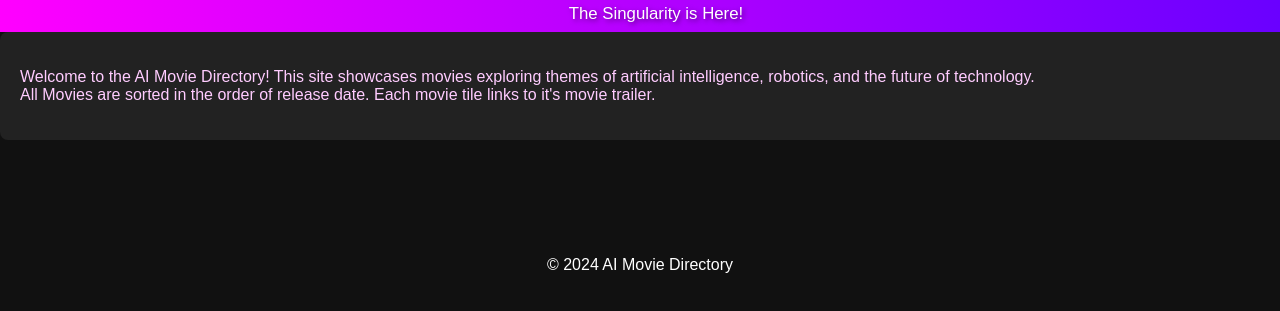
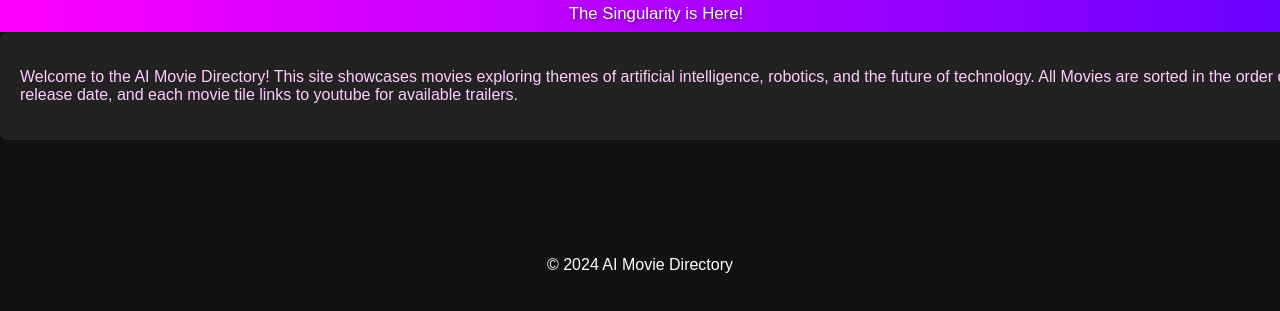
Before and after one commit to TacoTuesday365/ai-movie-directory, a website: page index.html in a window 1280 px wide. Shown: the part 63-374 px from the top of the page. Drawn offline with Linux system fonts and the light colour scheme; no server answers.

Commit message:
Update index.html

```diff
--- a/index.html
+++ b/index.html
@@ -33,8 +33,7 @@
 
         <!-- User Guide -->
         <section id="user-guide">
-            <p>Welcome to the AI Movie Directory! This site showcases movies exploring themes of artificial intelligence, robotics, and the future of technology.
-            <br> All Movies are sorted in the order of release date. Each movie tile links to it's movie trailer.
+            <p>Welcome to the AI Movie Directory! This site showcases movies exploring themes of artificial intelligence, robotics, and the future of technology.  All Movies are sorted in the order of release date, and each movie tile links to youtube for available trailers.
         </section>
 
         <div id="movie-container" class="movie-grid">
```
